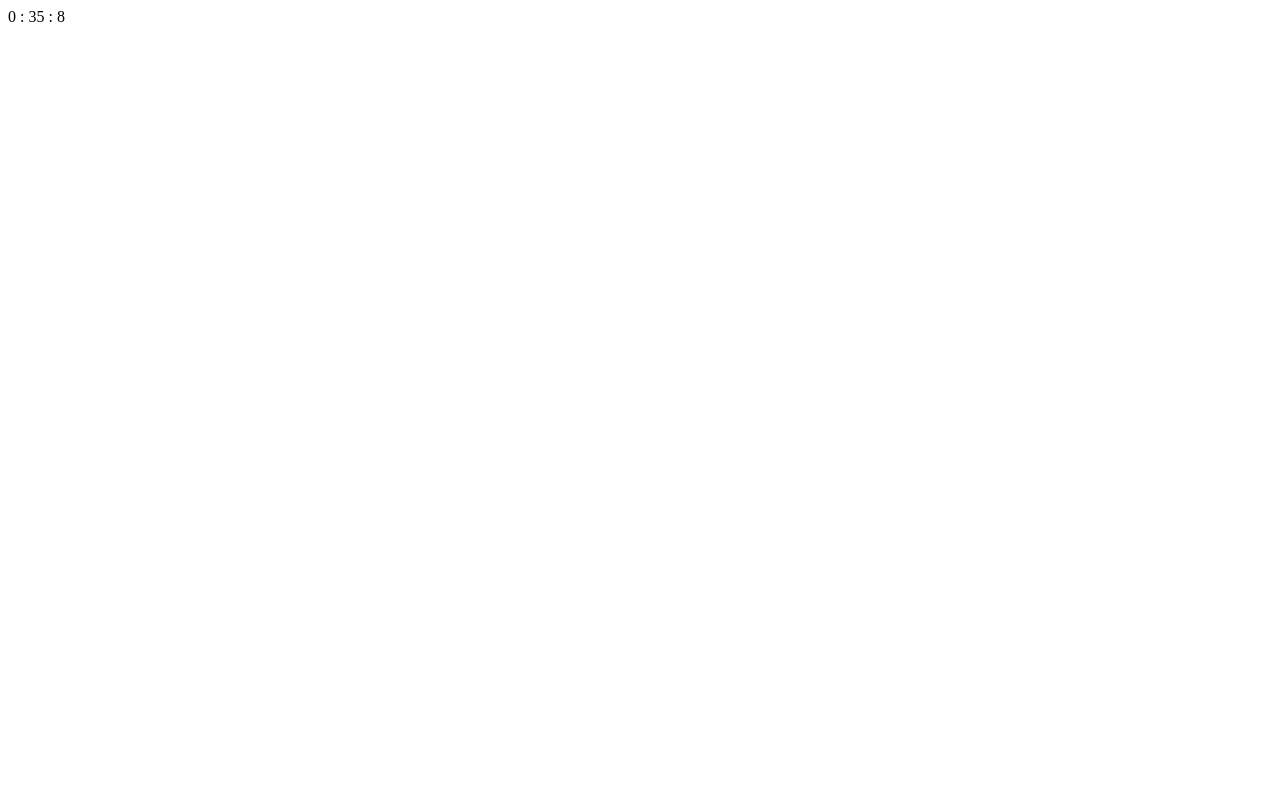
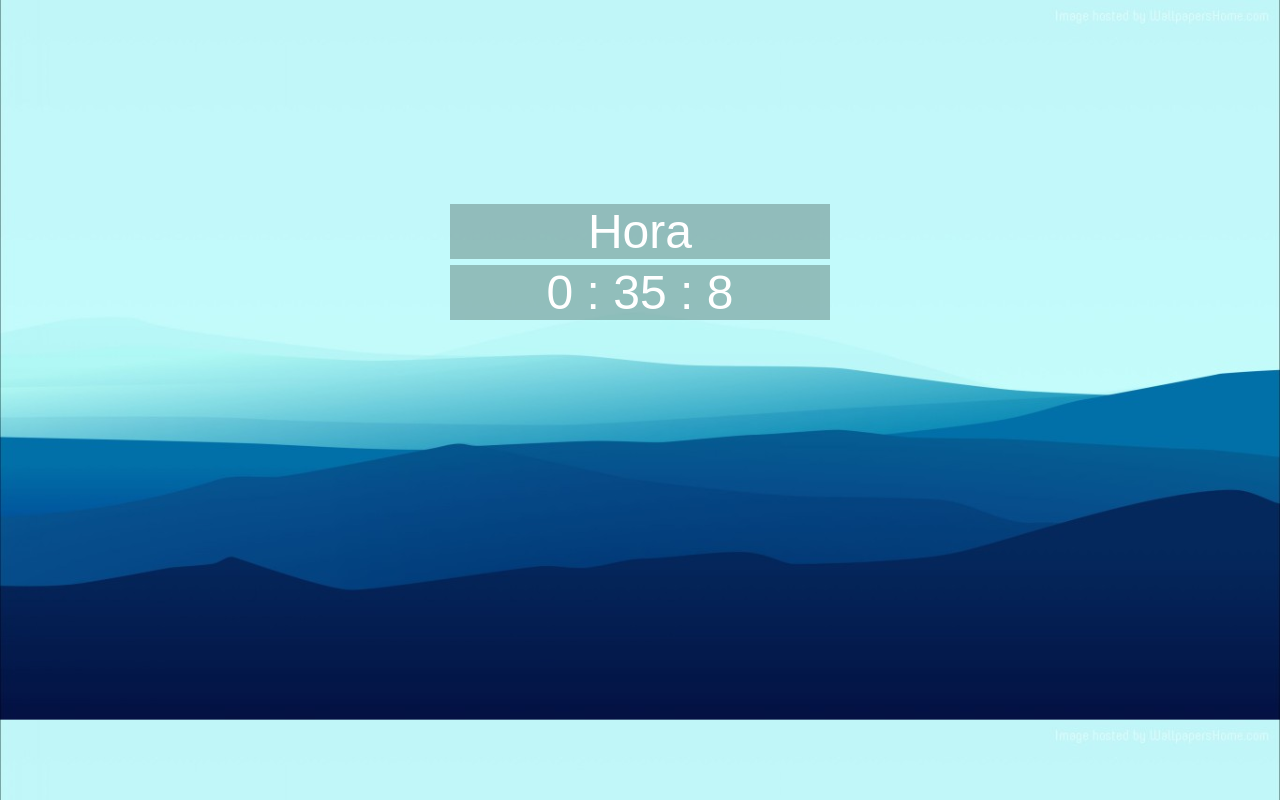
Before and after one commit to Dioniso0/Time, a plain HTML site: page Reloj/html/index.html in a window 1280 px wide. Drawn offline with Linux system fonts and the light colour scheme.

Commit message:
Modificaciones: html y js
se ordeno el codigo html y js

```diff
--- a/Reloj/css/style.css
+++ b/Reloj/css/style.css
@@ -0,0 +1,22 @@
+body{
+	background-image: url(../img/landscape-1366x768-flat-4k-5k-fog-iphone-wallpaper-forest-blue-11927.jpg);
+background-size: cover;
+
+}
+#cont{
+	display: inline-block;
+	width: 50%;
+	height: 100%;
+	margin-top: 15%;
+	margin-left: 35%;
+}
+#cont div{
+	color: white;
+	font-size: 3em;
+	font-family: sans-serif;
+	text-align: center;
+	margin-top: 1%;
+	height: 30%;
+	width: 60%;
+	background-color: rgba(12, 27, 15, 0.27);
+}
--- a/Reloj/html/index.html
+++ b/Reloj/html/index.html
@@ -8,8 +8,8 @@
 </head>
 <body onload="Reloj()">
 	<div id="print">
-		<div class="cont">
-			<div><span>Hora</span></div>
+		<div id="cont">
+			<div class="txt"><span>Hora</span></div>
 			<div><span id="Hora"></span><span> : </span><span id="Min"></span><span> : </span><span id="Seg"></span></div>
 		</div>
 	</div>
--- a/Reloj/js/code.js
+++ b/Reloj/js/code.js
@@ -9,8 +9,13 @@ function Reloj () {
 
 	var recarga = setTimeout('Reloj()',500);
 
-	var x = document.getElementById('print');
-	x.innerHTML = hora + " : " + min + " : " + seg;
+	var x = document.getElementById('Hora');
+	var y = document.getElementById('Min');
+	var z = document.getElementById('Seg');
+
+	x.innerHTML = hora;
+	y.innerHTML = min;
+	z.innerHTML = seg;
 
 
 
```
Also changed, not shown: Reloj/img/ff.jpg (added), Reloj/img/landscape-1366x768-flat-4k-5k-fog-iphone-wallpaper-forest-blue-11927.jpg (added).
